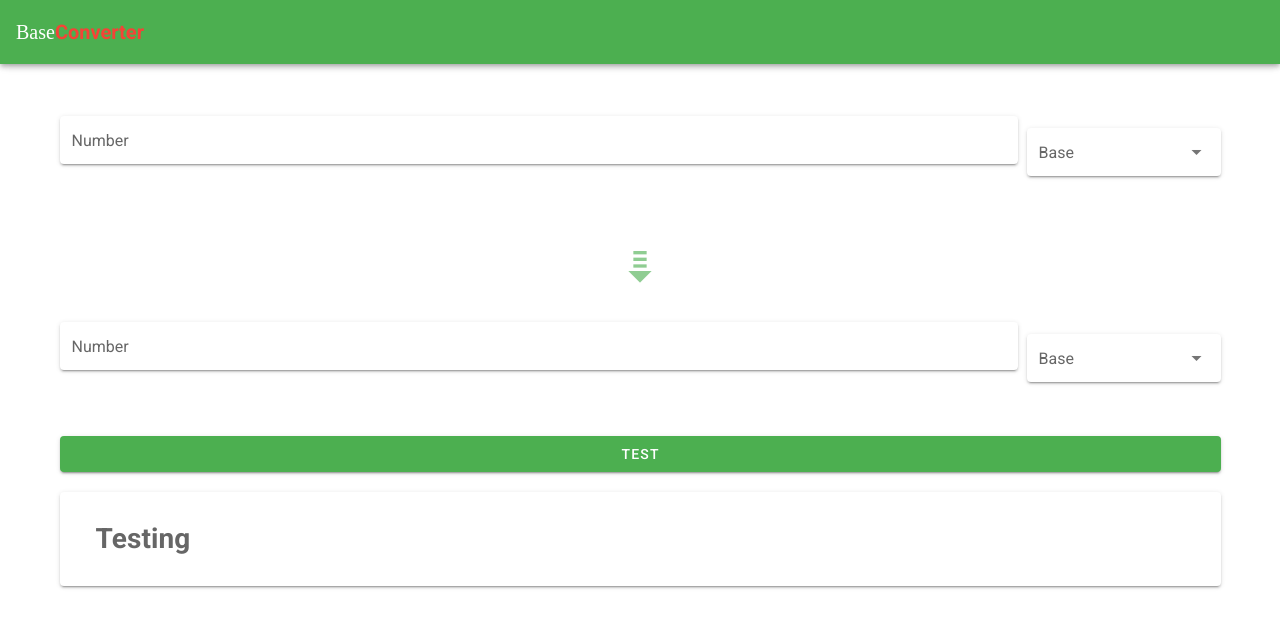
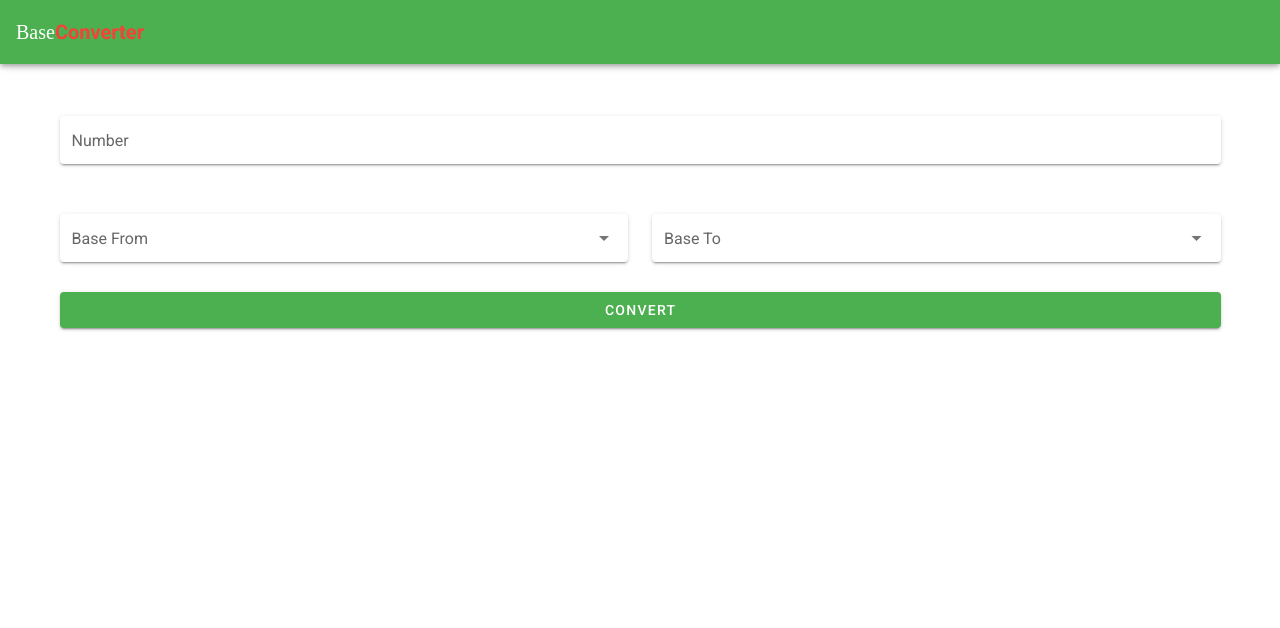
Before and after one commit to Zubs/Base-Calculator, a Vue app: page / in a window 1280 px wide. Shown: the top 628 px of the page. Built offline with nearby package versions, Linux system fonts and the light colour scheme.

Commit message:
Started the agreed upon UI

```diff
--- a/src/components/Converter.vue
+++ b/src/components/Converter.vue
@@ -2,22 +2,18 @@
   <v-app>
     <v-container class="my-5">
       <v-form ref="form" class="my-5 text-center">
-        <v-text-field solo label="Number" clearable :hint="hint" append-icon="mdi-number" class="my-5">
-          <template v-slot:append-outer style="background: red;">
-            <v-select solo label="Base" :items="bases"></v-select>
-          </template>
-        </v-text-field>
-        <v-btn x-large depressed fab plain>
-          <v-icon x-large color="success">mdi-transfer-down</v-icon>
-        </v-btn>
-        <v-text-field solo label="Number" clearable :hint="hint" append-icon="mdi-number" class="my-5">
-          <template v-slot:append-outer style="background: red;">
-            <v-select solo label="Base" :items="bases"></v-select>
-          </template>
-        </v-text-field>
-        <v-btn block color="success">Test</v-btn>
+        <v-text-field solo label="Number" clearable :hint="hint" append-icon="mdi-number" class="my-5" :rules="rules"></v-text-field>
+        <v-row>
+          <v-col cols="6">
+            <v-select solo :items="bases" label="Base From"></v-select>
+          </v-col>
+          <v-col cols="6">
+            <v-select solo :items="bases" label="Base To"></v-select>
+          </v-col>
+        </v-row>
+        <v-btn block color="success">Convert</v-btn>
       </v-form>
-      <v-card class="pa-5">
+      <v-card class="pa-5" v-if="result">
         <v-card-text>
           <h1>Testing</h1>
         </v-card-text>
@@ -37,6 +33,8 @@
             "Hexadecimal (16)",
         ],
         hint: "This is dynamic",
+        rules: [],
+        result: 0,
       }
     }
   }
```
